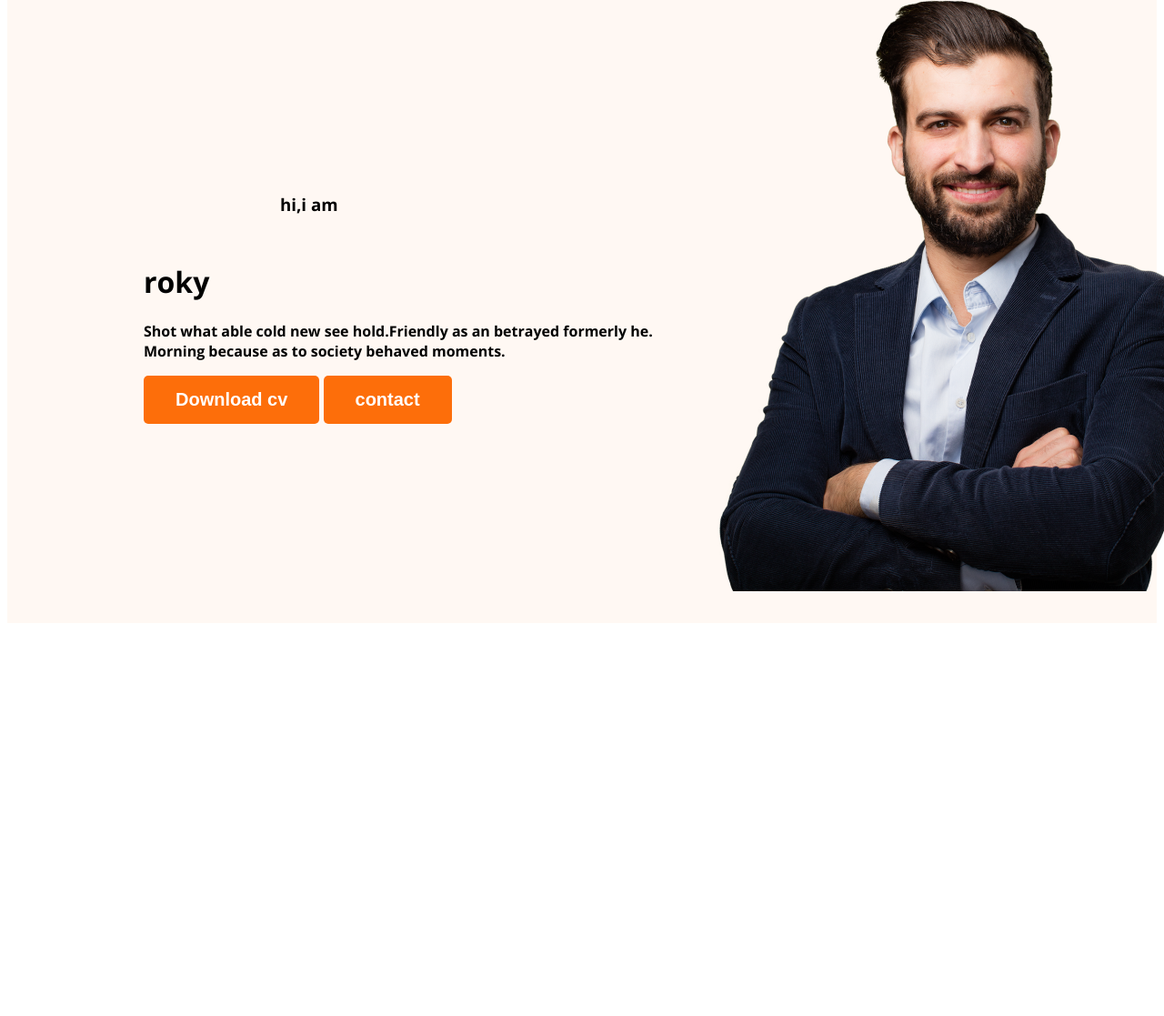
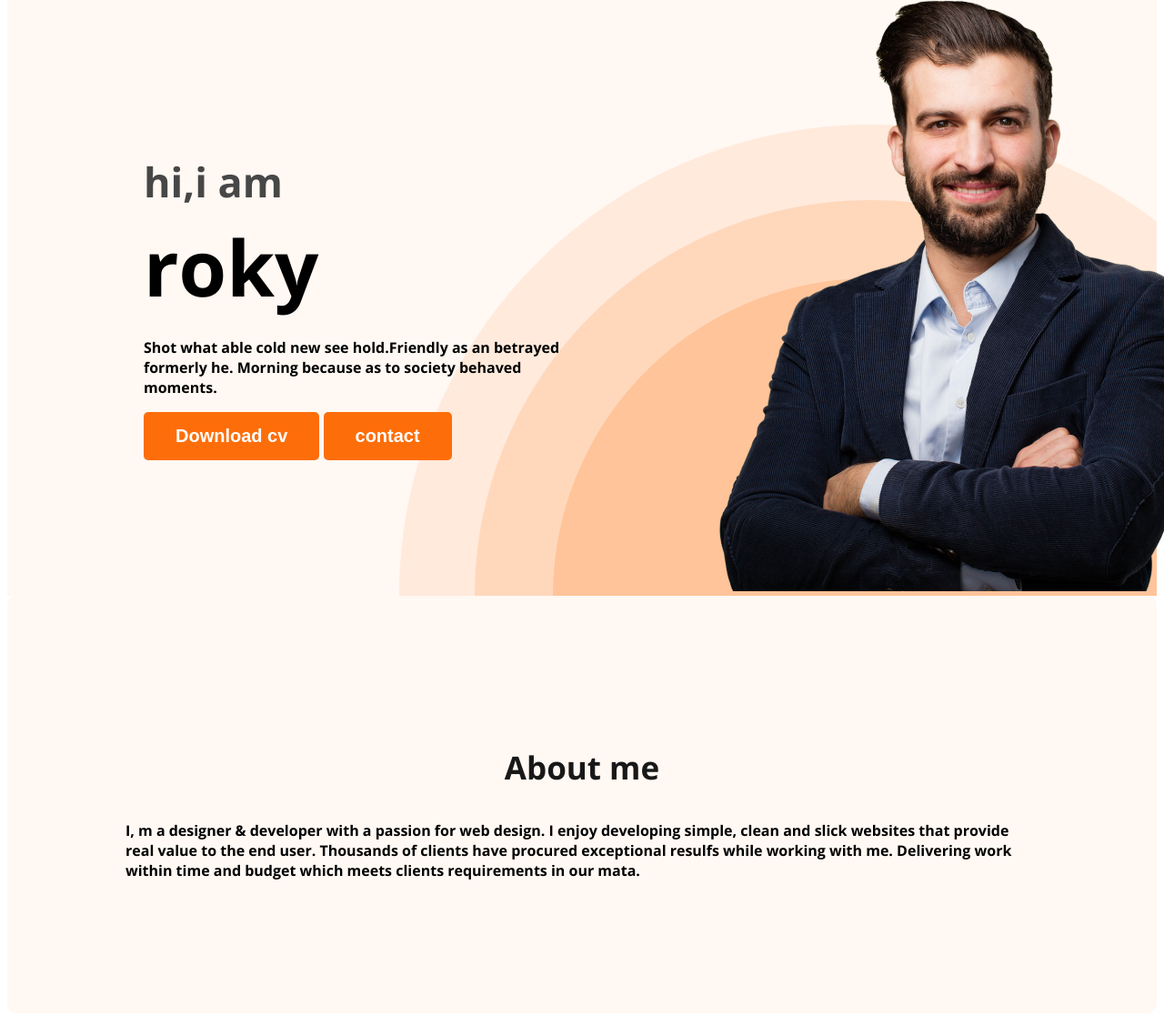
Before and after one commit to rokymohanta/web-developer-repository, a plain HTML site: page index.html in a window 1280 px wide. Shown: the part 215-1332 px from the top of the page at 91% size. Before the commit the page ends 908 px from the top, so only its background shows below. Drawn offline with nearby package versions, Linux system fonts and the light colour scheme.

Commit message:
about section

```diff
--- a/index.html
+++ b/index.html
@@ -24,9 +24,10 @@
             </ul>
         </nav>
         <div class="banner">
-            <div><h3 class="banner gretting">hi,i am </h3>
-            <h1 class="">roky</h1>
-            <p>Shot what able cold new see hold.Friendly as an betrayed formerly he. Morning because as to society behaved moments.</p>
+            <div class="banner-content">
+                <h3 class="banner-gretting">hi,i am </h3>
+            <h1 class="banner-title">roky</h1>
+            <p class="banner-discription">Shot what able cold new see hold.Friendly as an betrayed formerly he. Morning because as to society behaved moments.</p>
             <button class="btn-primary">Download cv</button>
             <button class="btn-primary">contact</button>
         </div>
@@ -37,7 +38,15 @@
 
 
   </header>
-    <main></main>
+    <main>
+         <section class="about">
+            <h3 class="section-title">About me </h3>
+            <p class="sectin-discrition">I, m a designer & developer with a passion for web design. I enjoy developing simple, clean and slick websites that provide real value to the end user. Thousands of clients have procured exceptional resulfs while working with me. Delivering work within time and budget which meets clients requirements in our mata.</p>
+         </section>
+
+
+
+    </main>
     <footer></footer>
 </body>
 </html>
--- a/styles/portfolio.css
+++ b/styles/portfolio.css
@@ -16,10 +16,30 @@ body {
     border: 0;
     font-size: 20px;
     color: white;
-    padding: 15px 35px; ;
+    padding: 15px 35px;
+    ;
 
     font-weight: 700;
 
+}
+
+.section-title {
+    color: #181818;
+    text-align: center;
+
+    font-size: 35px;
+
+    font-weight: 700;
+
+}
+.section-discription {
+    color:  #757575;
+text-align: center;
+
+font-size: 18px;
+
+font-weight: 400;
+line-height: 30px;
 }
 
 nav {
@@ -51,15 +71,57 @@ nav a {
     text-decoration: none;
     color: #474747;
 }
+
 .head {
     background: #FFF8F3;
+    background-image: url('../images/header_bg.png');
+    background-repeat: no-repeat;
+    background-position: bottom right;
+
 }
+
 .banner {
-    padding: 30px 30px 30px 150px;
+    padding: 30px 30px 0px 150px;
     display: flex;
     align-items: center;
+    justify-content: space-between;
 }
+
+.banner-content {
+    max-width: 500px;
+
+}
+
 .banner .profile {
     width: 500px;
 
 }
+
+.banner-gretting {
+    font-size: 45px;
+    color: #474747;
+    margin-bottom: 0;
+
+}
+
+.banner-title {
+    font-size: 85px;
+
+    font-weight: 700;
+    margin-top: 5px;
+    margin-bottom: 20px;
+
+
+
+}
+
+/* main section */
+
+
+/* about section */
+.about {
+
+    padding: 130px;
+    border-radius: 10px;
+    background: #FFF8F3;
+}
```
